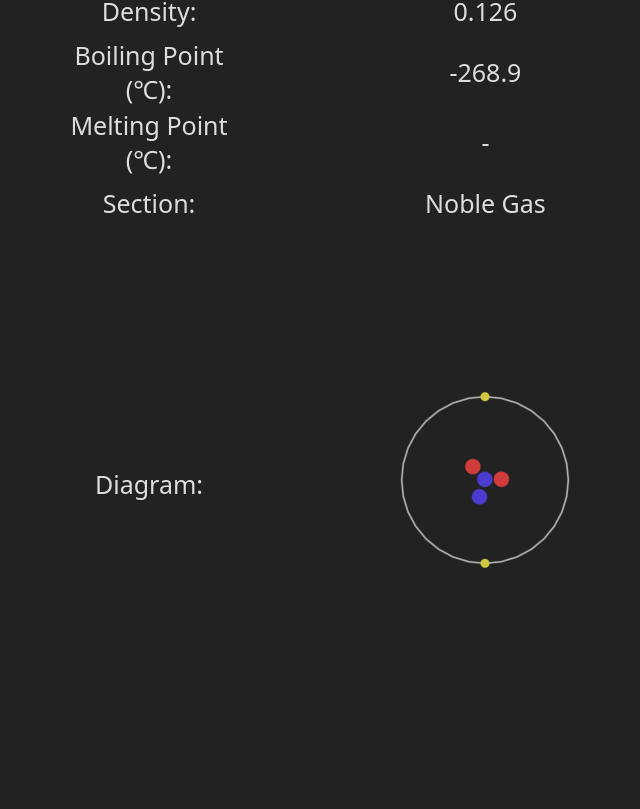
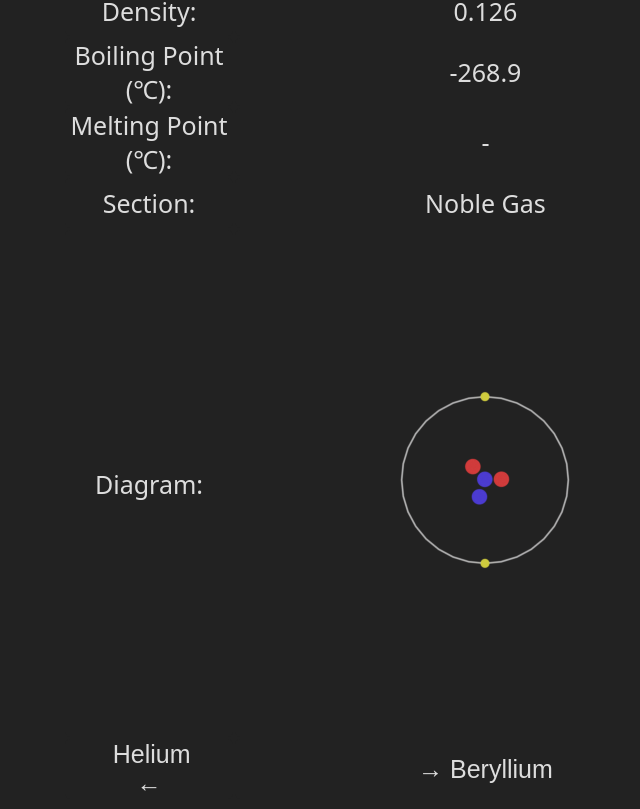
Before and after one commit to shuang1024/periodic_table, a plain HTML site: page helium.html in a window 1280 px wide. Shown: the part 1282-2091 px from the top of the page, without its empty margins (240-880 px from the left). Before the commit the page ends 2029 px from the top, so only its background shows below. Drawn offline with Linux system fonts and the light colour scheme.

Commit message:
Added easier navigation on bottom.

```diff
--- a/helium.html
+++ b/helium.html
@@ -267,6 +267,10 @@
                 <td>Diagram:</td>
                 <td><img src="helium.png"></td>
             </tr>
+            <tr class="info">
+                <td class="info"><a href="hydrogen.html"><button class="info">Helium  ←</button></a></td>
+                <td class="info"><a href="lithium.html"><button class="info">→  Beryllium</button></a></td>
+            </tr>
         </table>
     </body>
 </html>
```
